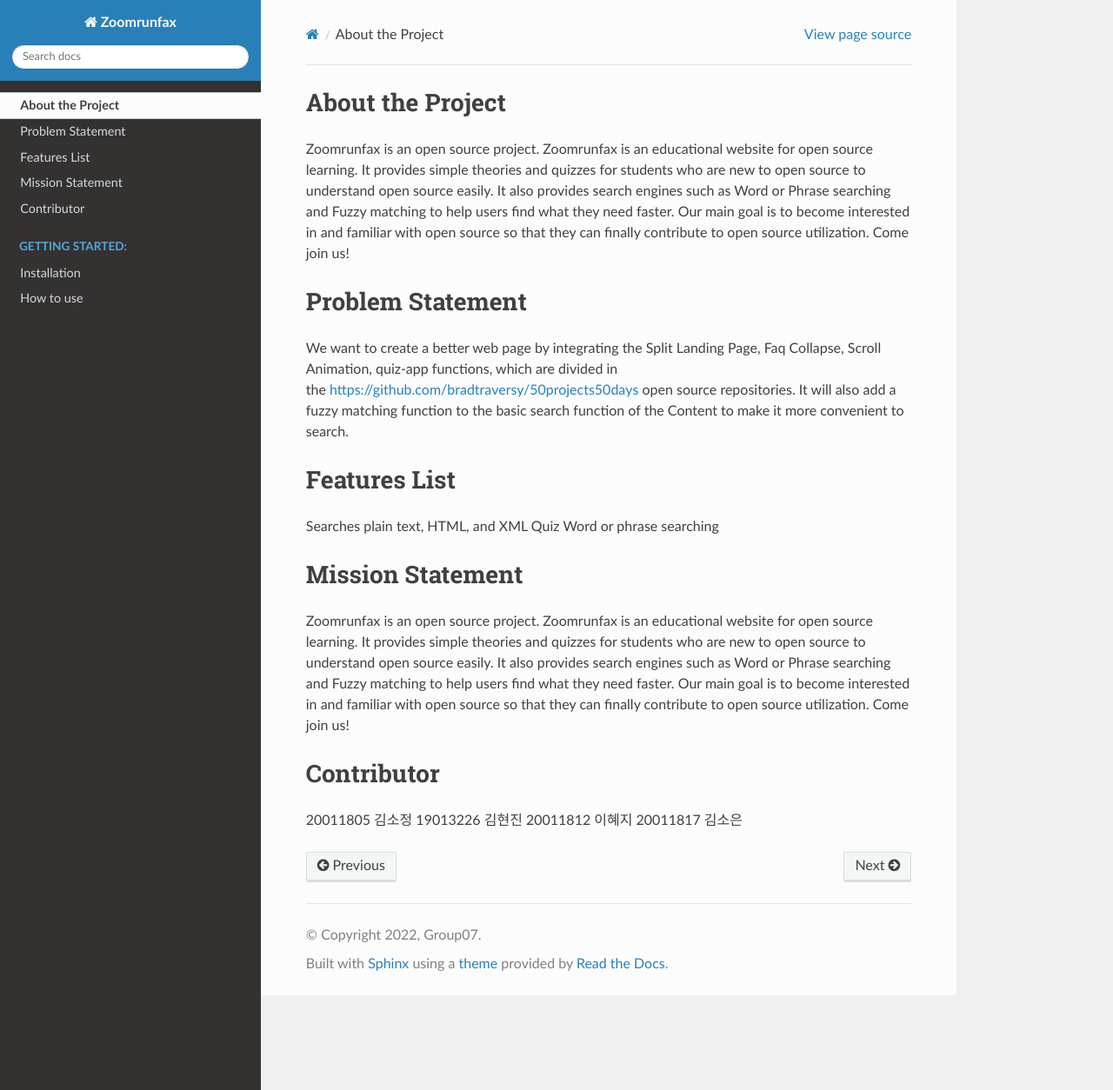
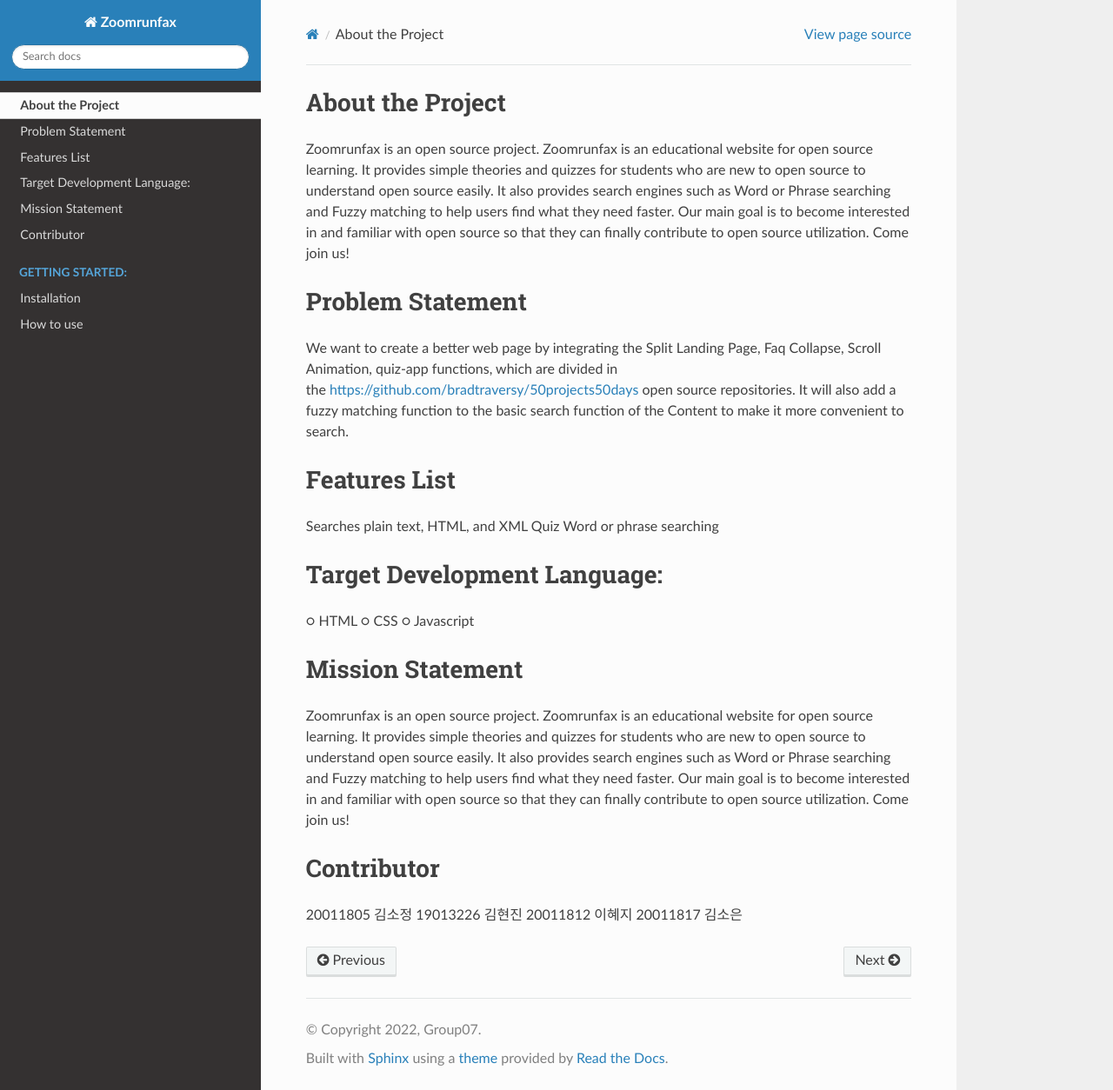
Before and after one commit to soeun72/OpS-EDU, a Sphinx documentation site: the page built from docs/source/About.rst, in a window 1280 px wide and 1254 px high. Shown: the whole window at 87% size. Built offline with Sphinx 7.4.7 and the Read the Docs theme 2.0.0, drawn with Linux system fonts in a browser that asks for light colours.

Commit message:
Update About.rst

```diff
--- a/docs/source/About.rst
+++ b/docs/source/About.rst
@@ -13,6 +13,12 @@ Searches plain text, HTML, and XML
 Quiz
 Word or phrase searching
 
+Target Development Language:
+=====================
+○ HTML
+○ CSS
+○ Javascript
+
 Mission Statement
 =====================
 Zoomrunfax is an open source project. Zoomrunfax is an educational website for open source learning. It provides simple theories and quizzes for students who are new to open source to understand open source easily. It also provides search engines such as Word or Phrase searching and Fuzzy matching to help users find what they need faster. Our main goal is to become interested in and familiar with open source so that they can finally contribute to open source utilization. Come join us!
```
